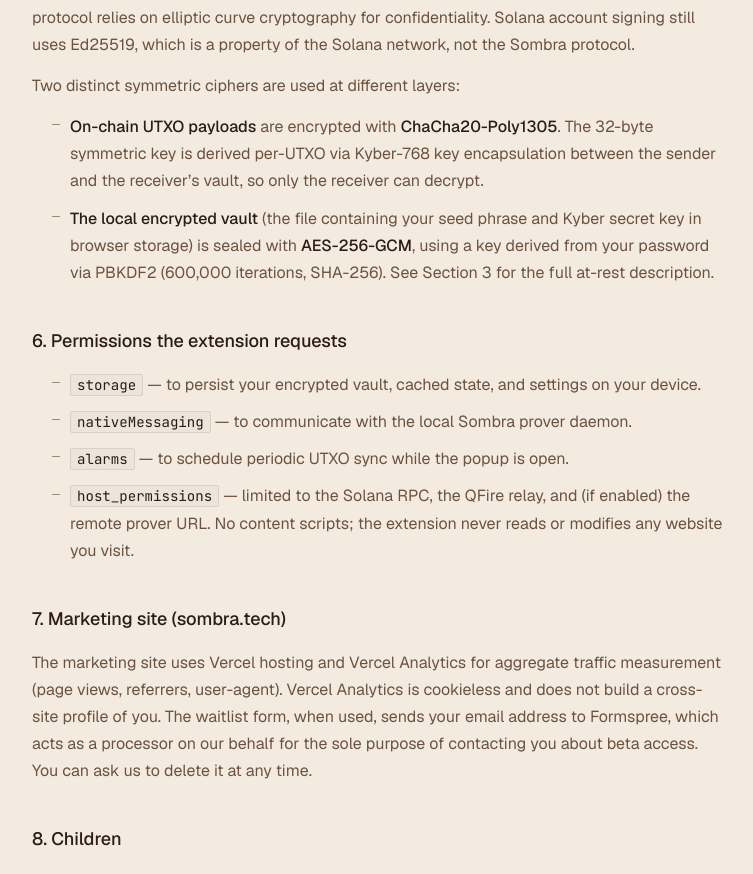
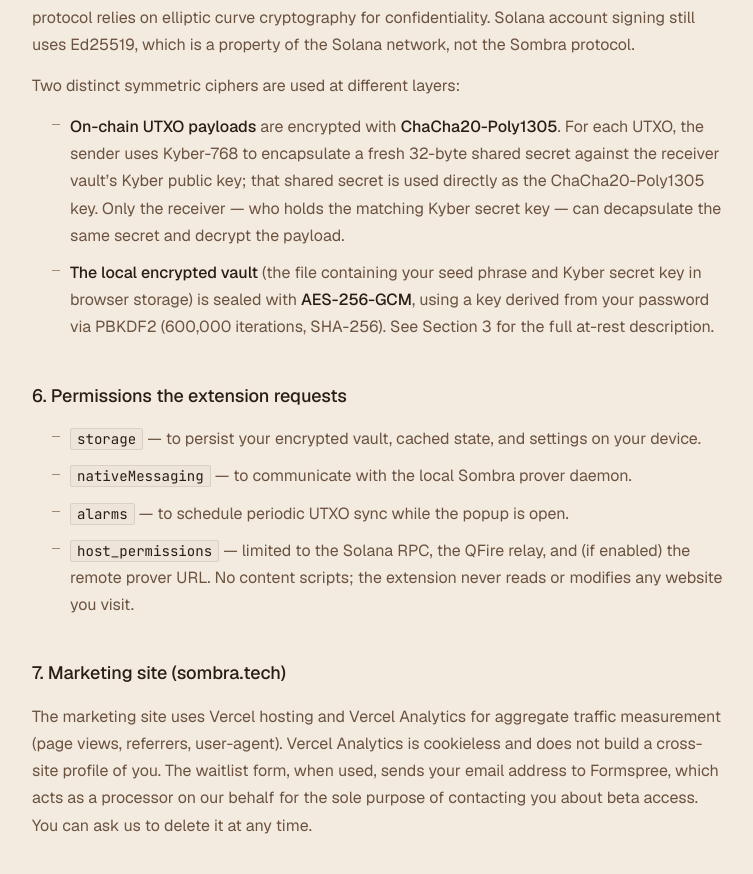
Before and after one commit to bonsol-collective/sombra-website, a Next.js app: page /privacy in a window 1280 px wide. Shown: the part 2287-3161 px from the top of the page, without its empty margins (260-1013 px from the left). Built offline with nearby package versions, Linux system fonts and the light colour scheme.

Commit message:
changed wording

```diff
--- a/app/privacy/page.tsx
+++ b/app/privacy/page.tsx
@@ -163,10 +163,13 @@ export default function PrivacyPage() {
             <ul>
               <li>
                 <strong>On-chain UTXO payloads</strong> are encrypted with{" "}
-                <strong>ChaCha20-Poly1305</strong>. The 32-byte symmetric key
-                is derived per-UTXO via Kyber-768 key encapsulation between
-                the sender and the receiver&rsquo;s vault, so only the
-                receiver can decrypt.
+                <strong>ChaCha20-Poly1305</strong>. For each UTXO, the sender
+                uses Kyber-768 to encapsulate a fresh 32-byte shared secret
+                against the receiver vault&rsquo;s Kyber public key; that
+                shared secret is used directly as the ChaCha20-Poly1305 key.
+                Only the receiver &mdash; who holds the matching Kyber secret
+                key &mdash; can decapsulate the same secret and decrypt the
+                payload.
               </li>
               <li>
                 <strong>The local encrypted vault</strong> (the file containing
```
